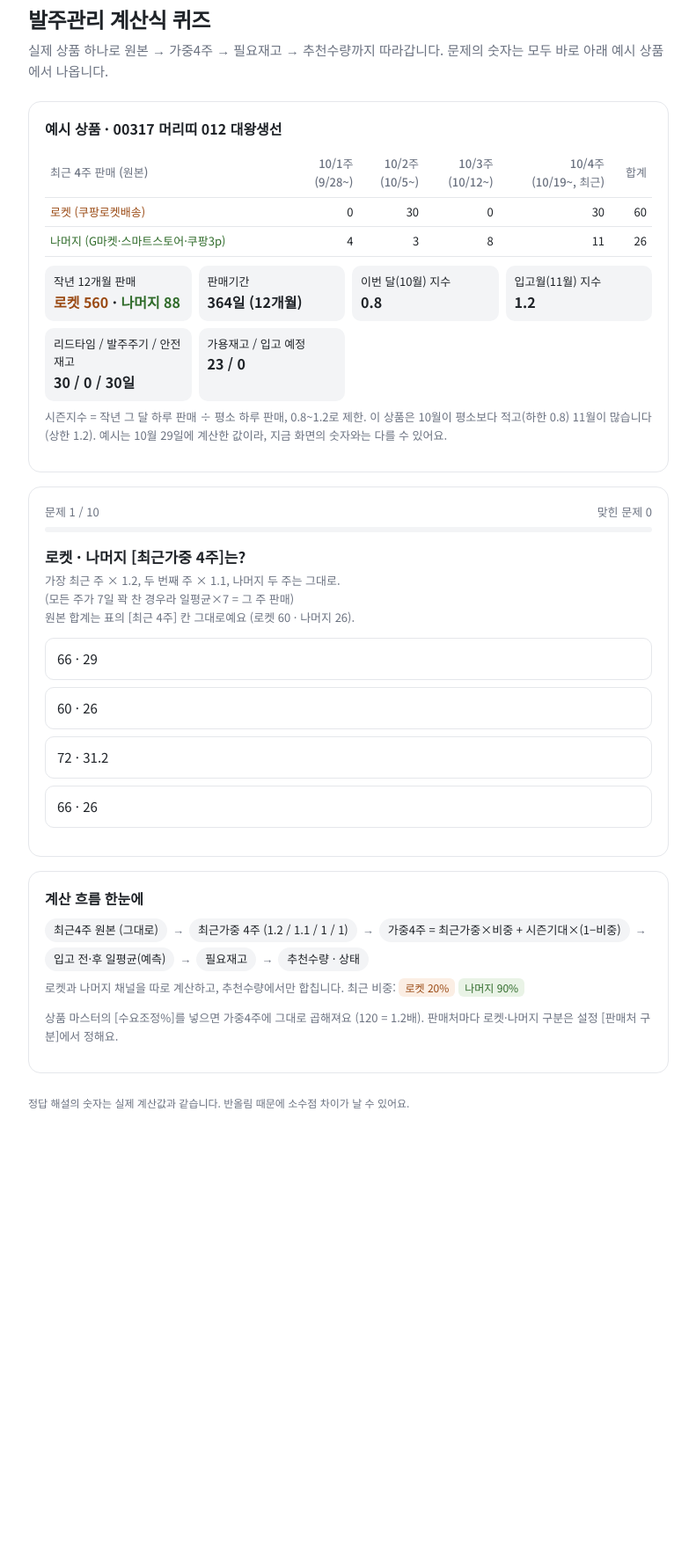
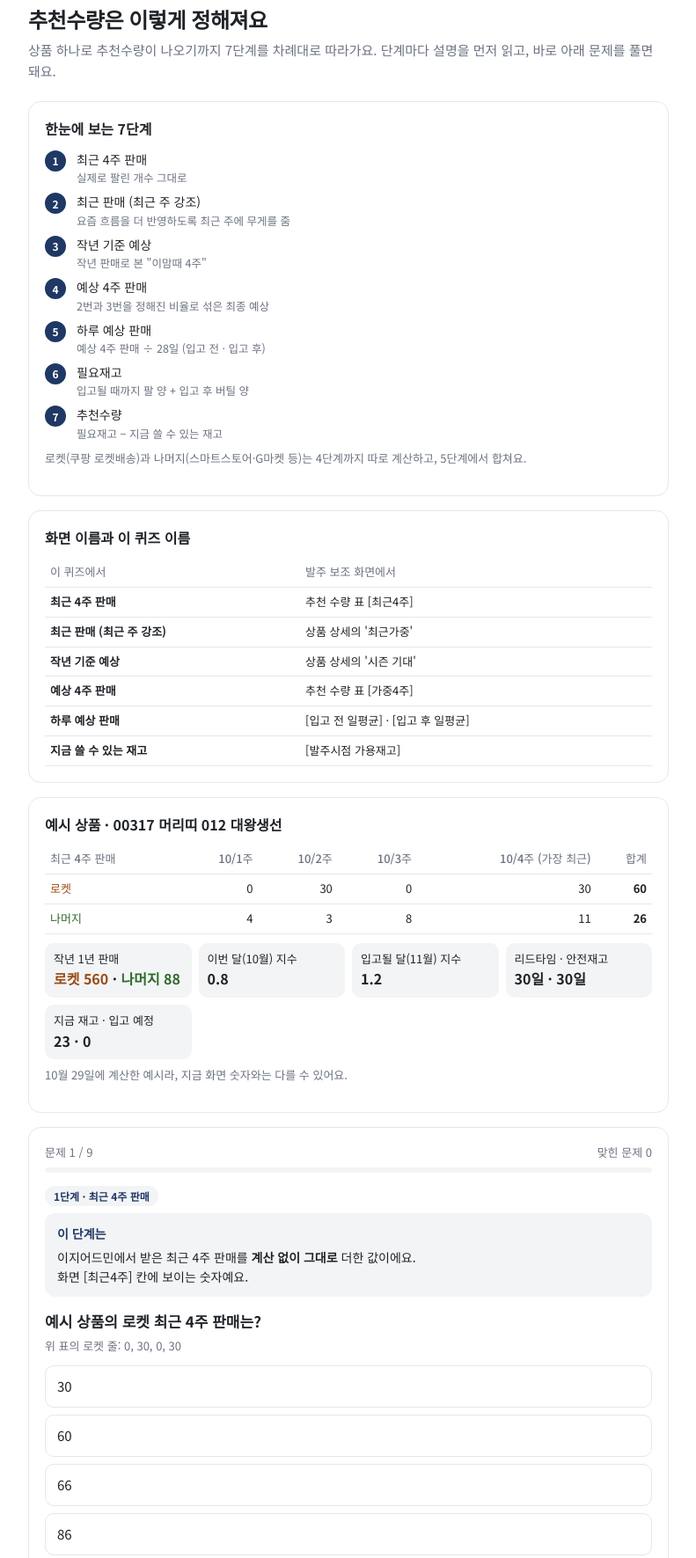
Before and after one commit to new-romang/order-quiz, a plain HTML site: page index.html in a window 1280 px wide. Shown: the part 25-1796 px from the top of the page at 88% size, without its empty margins (244-1035 px from the left). Before the commit the page ends 1368 px from the top, so only its background shows below. Drawn offline with Linux system fonts and the light colour scheme.

Commit message:
Update index.html

```diff
--- a/index.html
+++ b/index.html
@@ -3,7 +3,7 @@
 <head>
 <meta charset="utf-8">
 <meta name="viewport" content="width=device-width, initial-scale=1">
-<title>발주관리 계산식 퀴즈</title>
+<title>추천수량 계산 퀴즈</title>
 <link href="https://fonts.googleapis.com/css2?family=Noto+Sans+KR:wght@400;500;700&display=swap" rel="stylesheet">
 <style>
 :root{
@@ -65,36 +65,64 @@ th{color:var(--muted);font-weight:500}
 .list{margin:8px 0 0;padding-left:18px;font-size:14px}
 footer{color:var(--muted);font-size:12px;margin-top:24px}
 @media (max-width:520px){.q{font-size:16px}}
+.learn{background:var(--chip);border-radius:12px;padding:12px 14px;margin:8px 0 14px;font-size:14px;white-space:pre-line}
+.learn .t{font-weight:700;color:var(--accent);display:block;margin-bottom:4px}
+.step-label{display:inline-block;font-size:12px;font-weight:700;color:var(--accent);background:var(--chip);border-radius:999px;padding:2px 10px}
+.steps{list-style:none;margin:0;padding:0;display:grid;gap:6px;counter-reset:s}
+.steps li{display:grid;grid-template-columns:28px 1fr;gap:8px;align-items:start;font-size:14px}
+.steps li::before{counter-increment:s;content:counter(s);width:24px;height:24px;border-radius:50%;background:var(--accent);color:#fff;font-size:12px;font-weight:700;display:flex;align-items:center;justify-content:center;margin-top:1px}
+.steps small{display:block;color:var(--muted);font-size:12.5px}
+.glo td,.glo th{white-space:normal;vertical-align:top;text-align:left}
+.glo td:first-child{font-weight:700;white-space:nowrap}
 </style>
 </head>
 <body>
 <div class="wrap">
-  <h1>발주관리 계산식 퀴즈</h1>
-  <p class="sub">실제 상품 하나로 원본 → 가중4주 → 필요재고 → 추천수량까지 따라갑니다. 문제의 숫자는 모두 바로 아래 예시 상품에서 나옵니다.</p>
+  <h1>추천수량은 이렇게 정해져요</h1>
+  <p class="sub">상품 하나로 추천수량이 나오기까지 7단계를 차례대로 따라가요. 단계마다 설명을 먼저 읽고, 바로 아래 문제를 풀면 돼요.</p>
 
+  <div class="card">
+    <h2>한눈에 보는 7단계</h2>
+    <ol class="steps">
+      <li><span>최근 4주 판매<small>실제로 팔린 개수 그대로</small></span></li>
+      <li><span>최근 판매 (최근 주 강조)<small>요즘 흐름을 더 반영하도록 최근 주에 무게를 줌</small></span></li>
+      <li><span>작년 기준 예상<small>작년 판매로 본 "이맘때 4주"</small></span></li>
+      <li><span>예상 4주 판매<small>2번과 3번을 정해진 비율로 섞은 최종 예상</small></span></li>
+      <li><span>하루 예상 판매<small>예상 4주 판매 ÷ 28일 (입고 전 · 입고 후)</small></span></li>
+      <li><span>필요재고<small>입고될 때까지 팔 양 + 입고 후 버틸 양</small></span></li>
+      <li><span>추천수량<small>필요재고 − 지금 쓸 수 있는 재고</small></span></li>
+    </ol>
+    <p class="hint">로켓(쿠팡 로켓배송)과 나머지(스마트스토어·G마켓 등)는 4단계까지 따로 계산하고, 5단계에서 합쳐요.</p>
+  </div>
 
-
+  <div class="card">
+    <h2>화면 이름과 이 퀴즈 이름</h2>
+    <div class="scroll"><table class="glo">
+      <tr><th>이 퀴즈에서</th><th>발주 보조 화면에서</th></tr>
+      <tr><td>최근 4주 판매</td><td>추천 수량 표 [최근4주]</td></tr>
+      <tr><td>최근 판매 (최근 주 강조)</td><td>상품 상세의 '최근가중'</td></tr>
+      <tr><td>작년 기준 예상</td><td>상품 상세의 '시즌 기대'</td></tr>
+      <tr><td>예상 4주 판매</td><td>추천 수량 표 [가중4주]</td></tr>
+      <tr><td>하루 예상 판매</td><td>[입고 전 일평균] · [입고 후 일평균]</td></tr>
+      <tr><td>지금 쓸 수 있는 재고</td><td>[발주시점 가용재고]</td></tr>
+    </table></div>
+  </div>
 
   <div class="card">
     <h2>예시 상품 · 00317 머리띠 012 대왕생선</h2>
-    <div class="scroll">
-    <table>
-      <thead><tr><th>최근 4주 판매 (원본)</th><th>10/1주<br>(9/28~)</th><th>10/2주<br>(10/5~)</th><th>10/3주<br>(10/12~)</th><th>10/4주<br>(10/19~, 최근)</th><th>합계</th></tr></thead>
-      <tbody>
-        <tr><td class="r">로켓 (쿠팡로켓배송)</td><td>0</td><td>30</td><td>0</td><td>30</td><td>60</td></tr>
-        <tr><td class="o">나머지 (G마켓·스마트스토어·쿠팡3p)</td><td>4</td><td>3</td><td>8</td><td>11</td><td>26</td></tr>
-      </tbody>
-    </table>
+    <div class="scroll"><table>
+      <tr><th>최근 4주 판매</th><th>10/1주</th><th>10/2주</th><th>10/3주</th><th>10/4주 (가장 최근)</th><th>합계</th></tr>
+      <tr><td class="r">로켓</td><td>0</td><td>30</td><td>0</td><td>30</td><td><b>60</b></td></tr>
+      <tr><td class="o">나머지</td><td>4</td><td>3</td><td>8</td><td>11</td><td><b>26</b></td></tr>
+    </table></div>
+    <div class="kv">
+      <div>작년 1년 판매<b><span class="r">로켓 560</span> · <span class="o">나머지 88</span></b></div>
+      <div>이번 달(10월) 지수<b>0.8</b></div>
+      <div>입고될 달(11월) 지수<b>1.2</b></div>
+      <div>리드타임 · 안전재고<b>30일 · 30일</b></div>
+      <div>지금 재고 · 입고 예정<b>23 · 0</b></div>
     </div>
-    <div class="kv">
-      <div>작년 12개월 판매<b><span class="r">로켓 560</span> · <span class="o">나머지 88</span></b></div>
-      <div>판매기간<b>364일 (12개월)</b></div>
-      <div>이번 달(10월) 지수<b>0.8</b></div>
-      <div>입고월(11월) 지수<b>1.2</b></div>
-      <div>리드타임 / 발주주기 / 안전재고<b>30 / 0 / 30일</b></div>
-      <div>가용재고 / 입고 예정<b>23 / 0</b></div>
-    </div>
-    <p class="hint">시즌지수 = 작년 그 달 하루 판매 ÷ 평소 하루 판매, 0.8~1.2로 제한. 이 상품은 10월이 평소보다 적고(하한 0.8) 11월이 많습니다(상한 1.2). 예시는 10월 29일에 계산한 값이라, 지금 화면의 숫자와는 다를 수 있어요.</p>
+    <p class="hint">10월 29일에 계산한 예시라, 지금 화면 숫자와는 다를 수 있어요.</p>
   </div>
 
   <div class="card" id="quiz">
@@ -103,35 +131,55 @@ footer{color:var(--muted);font-size:12px;margin-top:24px}
     <div id="qbody"></div>
   </div>
 
-  <div class="card">
-    <h2>계산 흐름 한눈에</h2>
-    <div class="flow">
-      <span class="s">최근4주 원본 (그대로)</span><span class="a">→</span>
-      <span class="s">최근가중 4주 (1.2 / 1.1 / 1 / 1)</span><span class="a">→</span>
-      <span class="s">가중4주 = 최근가중×비중 + 시즌기대×(1−비중)</span><span class="a">→</span>
-      <span class="s">입고 전·후 일평균(예측)</span><span class="a">→</span>
-      <span class="s">필요재고</span><span class="a">→</span>
-      <span class="s">추천수량 · 상태</span>
-    </div>
-    <p class="hint">로켓과 나머지 채널을 따로 계산하고, 추천수량에서만 합칩니다. 최근 비중: <span class="tag r">로켓 20%</span><span class="tag o">나머지 90%</span></p>
-    <p class="hint">상품 마스터의 [수요조정%]를 넣으면 가중4주에 그대로 곱해져요 (120 = 1.2배). 판매처마다 로켓·나머지 구분은 설정 [판매처 구분]에서 정해요.</p>
-  </div>
-
-  <footer>정답 해설의 숫자는 실제 계산값과 같습니다. 반올림 때문에 소수점 차이가 날 수 있어요.</footer>
+  <footer>숫자는 실제 계산값과 같아요. 반올림 때문에 소수점이 조금 다를 수 있어요.</footer>
 </div>
-
 <script>
 const Q = [
- {"q":"로켓 · 나머지 [최근가중 4주]는?","note":"가장 최근 주 × 1.2, 두 번째 주 × 1.1, 나머지 두 주는 그대로.\n(모든 주가 7일 꽉 찬 경우라 일평균×7 = 그 주 판매)\n원본 합계는 표의 [최근 4주] 칸 그대로예요 (로켓 60 · 나머지 26).","o":["66 · 29","60 · 26","72 · 31.2","66 · 26"],"a":0,"e":"로켓: 최근 30 × 1.2 = 36, 두 번째 0 × 1.1 = 0, 30 + 0 그대로 → <span class='v'>66</span>\n나머지: 11 × 1.2 = 13.2, 8 × 1.1 = 8.8, 3 + 4 그대로 → <span class='v'>29</span>\n원본(60 · 26)보다 최근 주 쪽이 조금 더 무거워져요."},
- {"q":"로켓 · 나머지 [가중4주]는?","note":"가중4주 = 최근가중 × 최근 비중 + 시즌 기대 × (1 − 최근 비중)\n최근 비중: 로켓 20% · 나머지 90%\n시즌 기대 = 평소 하루(작년 12개월 ÷ 364일) × 28 × 이번 달 지수 0.8","o":["66 · 29","35 · 26","41 · 27","50 · 24"],"a":2,"e":"로켓 시즌 기대 = 560 ÷ 364 × 28 × 0.8 = 34.5\n→ 66 × 0.2 + 34.5 × 0.8 = 40.8 → <span class='v'>41</span>\n나머지 시즌 기대 = 88 ÷ 364 × 28 × 0.8 = 5.4\n→ 29 × 0.9 + 5.4 × 0.1 = 26.6 → <span class='v'>27</span>\n로켓은 PO가 몰렸다 비었다 해서 작년 패턴을 더 믿고, 나머지는 거의 최근가중대로 가요."},
- {"q":"[입고 전 일평균(예측)]은?","note":"앞으로 입고 전까지 하루에 팔릴 것으로 예측한 수량입니다. (실제로 팔린 속도는 최근4주 원본 ÷ 28)","o":["(60+26) ÷ 28 = 3.07","(41+27) ÷ 28 = 2.43","(66+29) ÷ 28 = 3.39","41 ÷ 28 = 1.46"],"a":1,"e":"입고 전 일평균(예측) = (로켓 가중4주 + 나머지 가중4주) ÷ 28\n= 68 ÷ 28 = <span class='v'>2.43개/일</span>\n실제 속도는 (60+26) ÷ 28 = 3.07개지만, 로켓 PO 덩어리를 작년 패턴으로 눌러서 예측은 2.43개입니다."},
- {"q":"[입고 후 일평균(예측)]이 입고 전(2.43)보다 큰 2.91로 나왔습니다. 가장 큰 이유는?","note":"입고 후 일평균 = 가중4주와 같은 식, 시즌 기대에만 '입고월 지수' 사용","o":["리드타임이 30일이라서","나머지 채널 최근 주가 늘어서","안전재고가 들어가서","입고월(11월) 지수 1.2가 이번 달 0.8보다 커서, 시즌 비중 80%인 로켓 몫이 크게 오름"],"a":3,"e":"로켓: 66÷28×0.2 = 0.47 + 1.538×<b>1.2</b>×0.8 = 1.48 → 1.95\n나머지: 29÷28×0.9 = 0.93 + 0.242×1.2×0.1 = 0.03 → 0.96\n합계 = <span class='v'>2.91</span>\n지수가 0.8 → 1.2로 바뀐 효과가 시즌 비중이 큰 로켓에서 주로 나타납니다."},
- {"q":"[필요재고]는?","note":"필요재고 = 입고 전 일평균 × 리드타임 + 입고 후 일평균 × (발주주기 + 안전재고)","o":["2.43 × 60 = 146","2.43 × 30 + 2.91 × 30 = 160","2.91 × 60 = 175","(2.43 + 2.91) × 30 × 1.3 = 208"],"a":1,"e":"입고 전 30일: 2.43 × 30 = 72.9\n입고 후 버틸 30일: 2.91 × (0 + 30) = 87.3\n합계 = <span class='v'>160</span>"},
- {"q":"[추천수량]과 [상태]는?","note":"가용재고 23, 입고 예정 0, 박스입수·MOQ 없음\n재고 버티는 일수 = 발주시점 가용재고 ÷ 실제 일평균(최근4주 원본 ÷ 28)","o":["137 · 긴급","137 · 발주","160 · 긴급","183 · 발주"],"a":0,"e":"추천 = 160 − (23 + 0) = <span class='v'>137</span>\n버티는 일수 = 23 ÷ 3.07(실제 일평균) = 7일 < 리드타임 30일 → <span class='v'>긴급</span>\n\n상태는 이 순서로 정해요:\n① 상품 마스터에서 발주제외 → <b>발주제외</b> (추천 수량 화면에 안 나와요)\n② 최근 파일에 재고 정보가 없음 → <b>재고확인</b>\n③ 버티는 일수 < 리드타임 → <b>긴급</b>\n④ 추천수량이 있음 → <b>발주</b>\n⑤ 그 밖 → <b>여유</b>"},
- {"q":"같은 상품인데 가용재고가 −5, 지난주 [발주 기록]한 40개가 아직 입고 전, 박스입수 50이라면 추천수량은?","note":"필요재고는 그대로 160\n발주시점 가용재고 = 가용재고(마이너스면 0) + 입고 예정","o":["115","120","150","165"],"a":2,"e":"가용재고 −5 → <b>0으로</b> 봐요\n발주시점 가용재고 = 0 + 입고 예정 40 = 40\n필요 − 가용 = 160 − 40 = 120 → 박스 50개 단위로 <b>올림</b> → <span class='v'>150</span>\nMOQ가 있으면 그보다 작을 때 MOQ로 맞춰요 (MOQ 200이면 200).\n입고 예정은 [발주 기록 · 입고 처리]에서 [입고 완료]를 누를 때까지 더해져서, 같은 상품을 또 추천하지 않아요."},
- {"q":"수요일(10/28)에 받은 파일이라 맨 끝에 10/5주(10/26~) 열이 생기고, 로켓이 월·화 이틀 동안 10개 팔렸다면? 이 주의 최근가중 기여분은?","note":"판매는 다음날 반영 → 수요일 파일 = 월·화 2일치","o":["10 × 1.2 = 12","10 ÷ 7 × 1.2 × 7 = 12","10 × 7 = 70","10 ÷ 2 × 1.2 × 7 = 42"],"a":3,"e":"덜 끝난 주는 '지난 일수'로 일평균을 냅니다: 10 ÷ 2 = 5개/일\n최근 1주 가중 × 7일: 5 × 1.2 × 7 = <span class='v'>42</span>\n이때 순위가 한 칸씩 밀려 10/4주가 ×1.1, 9/28주는 4주 밖으로 빠집니다.\n최근 파일을 올릴 때 [이 파일 받은 날]이 실제 받은 날과 같아야 일수가 맞게 계산돼요."},
- {"q":"이 상품을 상품 마스터에서 [시즌유형 = 시즌상품]으로 지정하면 로켓 · 나머지 가중4주는?","note":"작년 10월 판매(5주 = 35일): 로켓 30 · 나머지 15\n시즌상품 = 최근 판매를 쓰지 않고 작년 같은 달 하루 판매 × 28 × 1.2","o":["41 · 27","29 · 14","66 · 29","36 · 18"],"a":1,"e":"로켓: 30 ÷ 35 × 28 × 1.2 = 28.8 → <span class='v'>29</span>\n나머지: 15 ÷ 35 × 28 × 1.2 = 14.4 → <span class='v'>14</span>\n입고 후 일평균은 작년 입고월(11월) 하루 판매 × 1.2를 써요.\n\n상품 유형별로 정리하면:\n· <b>일반</b> (판매 4개월 이상): 최근가중 × 비중 + 시즌 기대 (지금까지 문제)\n· <b>신상품</b> (판매 4개월 미만): 시즌 없이 최근가중 100% (로켓 66), 안전재고 × 130% (39일)\n· <b>시즌 미적용</b> (연간 판매 150개 미만 또는 시즌유형 '미적용'): 시즌지수를 1.0으로 계산\n· <b>시즌상품</b>: 위처럼 작년 같은 달 × 1.2"},
- {"q":"상품 마스터에서 이 상품 [안전재고(일)]에 45를 넣으면 추천수량은?","note":"가용재고 23, 입고 예정 0. 빈칸이면 설정값(30일)을 따릅니다.","o":["137 그대로","약 160","약 181","약 204"],"a":2,"e":"필요재고 = 2.43 × 30 + 2.91 × (0 + 45) = 72.9 + 130.9 = 204\n추천 = 204 − 23 = <span class='v'>181</span>\n발주주기·리드타임·안전재고는 상품 마스터 값이 있으면 그 값, 비어 있으면 설정값.\n로켓·나머지 최근 비중처럼 <b>전체에 적용되는 값</b>은 설정 화면 [판매 반영 비중]에서 한 번만 바꾸면 돼요."}
+ {step:"1단계 · 최근 4주 판매",
+  learn:"이지어드민에서 받은 최근 4주 판매를 <b>계산 없이 그대로</b> 더한 값이에요.\n화면 [최근4주] 칸에 보이는 숫자예요.",
+  q:"예시 상품의 로켓 최근 4주 판매는?", note:"위 표의 로켓 줄: 0, 30, 0, 30",
+  o:["30","60","66","86"], a:1,
+  e:"0 + 30 + 0 + 30 = <span class='v'>60</span>\n아직 아무 계산도 하지 않은 실제 판매예요."},
+ {step:"2단계 · 최근 판매 (최근 주 강조)",
+  learn:"요즘 흐름을 더 반영하려고, <b>가장 최근 주는 × 1.2, 그 전 주는 × 1.1</b>, 나머지 두 주는 그대로 더해요.\n그래서 최근에 많이 팔린 상품일수록 이 숫자가 커져요.",
+  q:"로켓의 최근 판매 (최근 주 강조)는?", note:"30(10/4주) × 1.2 + 0(10/3주) × 1.1 + 30(10/2주) + 0(10/1주)",
+  o:["60","72","66","36"], a:2,
+  e:"36 + 0 + 30 + 0 = <span class='v'>66</span>\n가장 최근 주 30개에 1.2를 곱해서 1단계(60)보다 조금 커졌어요.\n나머지 채널도 같은 방식으로 계산하면 29예요."},
+ {step:"3단계 · 작년 기준 예상",
+  learn:"작년 판매로 \"이맘때라면 4주에 이 정도 팔린다\"를 계산해요.\n<b>평소 하루 판매 × 28일 × 이번 달 지수</b>\n· 평소 하루 판매 = 작년 1년 판매 ÷ 364일\n· 이번 달 지수 = 작년 이번 달이 평소보다 잘 팔렸으면 1보다 크고(최대 1.2), 덜 팔렸으면 작아요(최소 0.8).",
+  q:"로켓의 작년 기준 예상은?", note:"평소 하루 = 560 ÷ 364 = 1.54개\n10월 지수 0.8 (이 상품은 작년 10월에 평소보다 덜 팔림)",
+  o:["1.54 × 28 × 0.8 = 34.5","1.54 × 28 = 43.1","1.54 × 28 × 1.2 = 51.7","560 ÷ 12 = 46.7"], a:0,
+  e:"1.54 × 28 × 0.8 = <span class='v'>34.5</span>\n\"작년 이맘때라면 4주에 34.5개쯤\"이라는 뜻이에요.\n나머지 채널은 88 ÷ 364 × 28 × 0.8 = 5.4예요."},
+ {step:"4단계 · 예상 4주 판매",
+  learn:"2단계(최근)와 3단계(작년)를 정해진 비율로 섞어요. 화면의 [가중4주]가 이 숫자예요.\n· <span class='r'>로켓</span>: 최근 20% + 작년 80%\n· <span class='o'>나머지</span>: 최근 90% + 작년 10%",
+  q:"로켓의 예상 4주 판매는?", note:"66(최근) × 20% + 34.5(작년) × 80%",
+  o:["66","34.5","50","41"], a:3,
+  e:"13.2 + 27.6 = 40.8 → <span class='v'>41</span>\n나머지: 29 × 90% + 5.4 × 10% = 26.6 → <span class='v'>27</span>"},
+ {step:"4단계 · 왜 비율이 다를까?",
+  learn:"로켓은 판매가 아니라 쿠팡 발주(PO) 기준이라, 한 주에 몰렸다가 다음 주엔 0개인 경우가 많아요.\n나머지 채널은 손님이 사는 만큼 매일 고르게 팔려요.",
+  q:"로켓은 왜 최근보다 작년 기준을 더 믿을까?", note:"",
+  o:["로켓은 판매가 적어서","쿠팡 발주가 몰렸다 비었다 해서 최근 4주만 보면 흔들리기 쉬워서","작년에 로켓이 더 잘 팔려서","설정을 바꾸지 않아서"], a:1,
+  e:"최근 4주에 PO가 한 번 크게 들어오면 최근 판매가 확 커지고, 안 들어오면 0이 돼요.\n그래서 로켓은 <span class='v'>작년 흐름을 80%</span> 믿어서 들쭉날쭉함을 눌러요.\n비율은 설정 화면에서 바꿀 수 있어요."},
+ {step:"5단계 · 하루 예상 판매",
+  learn:"로켓과 나머지의 예상 4주 판매를 <b>더해서 28일로 나눠요</b>. 여기서 두 채널이 합쳐져요.\n· 입고 전: 이번 달 지수로 계산한 값 → [입고 전 일평균]\n· 입고 후: 같은 방식인데 <b>입고될 달의 지수</b>를 씀 → [입고 후 일평균]",
+  q:"입고 전 하루 예상 판매는?", note:"로켓 41 + 나머지 27",
+  o:["(41 + 27) ÷ 28 = 2.43","(60 + 26) ÷ 28 = 3.07","41 ÷ 28 = 1.46","41 + 27 = 68"], a:0,
+  e:"68 ÷ 28 = <span class='v'>2.43개/일</span>\n입고 후는 11월 지수(1.2)를 써서 <span class='v'>2.91개/일</span>이에요. 11월에 더 잘 팔리는 상품이라 더 커요."},
+ {step:"6단계 · 필요재고",
+  learn:"지금 발주하면 리드타임(30일) 뒤에 들어와요. 그래서 두 가지를 더해요.\n① 들어오기 전까지 팔릴 양 = 입고 전 하루 × 리드타임\n② 들어온 뒤 버틸 양 = 입고 후 하루 × (발주주기 + 안전재고)",
+  q:"필요재고는?", note:"입고 전 2.43 · 입고 후 2.91 · 리드타임 30일 · 발주주기 0일 · 안전재고 30일",
+  o:["2.43 × 30 = 73","2.91 × 30 = 87","2.43 × 30 + 2.91 × 30 = 160","(2.43 + 2.91) × 60 = 320"], a:2,
+  e:"① 2.43 × 30 = 72.9\n② 2.91 × (0 + 30) = 87.3\n합계 <span class='v'>160</span>개가 있어야 다음 입고 뒤 30일까지 버텨요."},
+ {step:"7단계 · 추천수량",
+  learn:"필요재고에서 <b>지금 쓸 수 있는 재고</b>를 빼요.\n지금 쓸 수 있는 재고 = 지금 재고 + 발주했지만 아직 안 들어온 수량\n(박스 단위가 있으면 박스로 올려요)",
+  q:"추천수량은?", note:"필요재고 160 · 지금 재고 23 · 입고 예정 0",
+  o:["160","137","183","23"], a:1,
+  e:"160 − (23 + 0) = <span class='v'>137</span>개\n이만큼 발주하면 입고 뒤 30일까지 버틸 수 있어요."},
+ {step:"정리",
+  learn:"",
+  q:"추천수량이 나오는 순서로 맞는 것은?", note:"",
+  o:["예상 4주 판매 → 최근 4주 판매 → 필요재고 → 추천수량","최근 4주 판매 → 최근 판매(최근 주 강조) + 작년 기준 예상 → 예상 4주 판매 → 하루 예상 판매 → 필요재고 → 추천수량","필요재고 → 하루 예상 판매 → 추천수량","최근 4주 판매 → 필요재고 → 예상 4주 판매 → 추천수량"], a:1,
+  e:"<span class='v'>최근 판매</span>와 <span class='v'>작년 기준</span>을 섞어 <b>예상 4주 판매</b>를 만들고\n→ 하루로 나눠서 → 필요재고를 구하고 → 지금 재고를 빼면 추천수량이에요."}
 ];
 let i=0, score=0, answered=false, wrong=[];
 const $=id=>document.getElementById(id);
@@ -141,11 +189,11 @@ function render(){
   $('qnum').textContent=`문제 ${i+1} / ${Q.length}`;
   $('score').textContent=`맞힌 문제 ${score}`;
   $('bar').style.width=(i/Q.length*100)+'%';
-  $('qbody').innerHTML=`<div class="q">${d.q}</div>${d.note?`<div class="qnote">${d.note}</div>`:''}
+  $('qbody').innerHTML=`<span class="step-label">${d.step}</span>${d.learn?`<div class="learn"><span class="t">이 단계는</span>${d.learn}</div>`:''}<div class="q">${d.q}</div>${d.note?`<div class="qnote">${d.note}</div>`:''}
     <div class="opts">${d.o.map((t,k)=>`<button class="opt" data-k="${k}">${t}</button>`).join('')}</div>
     <div id="exp"></div><div class="row"><span></span><button class="btn" id="next" style="display:none">다음 문제</button></div>`;
   document.querySelectorAll('.opt').forEach(b=>b.onclick=()=>pick(+b.dataset.k));
-  $('next').onclick=()=>{i++;render();};
+  $('next').onclick=()=>{i++;render();$('quiz').scrollIntoView({behavior:'smooth',block:'start'});};
 }
 function pick(k){
   if(answered) return; answered=true;
@@ -155,7 +203,7 @@ function pick(k){
     const kk=+b.dataset.k; b.disabled=true;
     if(kk===d.a) b.classList.add('ok'); else if(kk===k) b.classList.add('no');
   });
-  $('exp').innerHTML=`<div class="exp"><b>${ok?'정답!':'다시 볼게요.'}</b>\n${d.e}</div>`;
+  $('exp').innerHTML=`<div class="exp"><b>${ok?'정답!':'괜찮아요, 같이 볼게요.'}</b>\n${d.e}</div>`;
   $('next').style.display='inline-block';
   $('next').textContent=i===Q.length-1?'결과 보기':'다음 문제';
   $('score').textContent=`맞힌 문제 ${score}`;
@@ -163,7 +211,7 @@ function pick(k){
 function finish(){
   $('bar').style.width='100%'; $('qnum').textContent='완료'; $('score').textContent='';
   $('qbody').innerHTML=`<div class="result"><h2>${Q.length}문제 중 ${score}문제 정답</h2>
-   ${wrong.length?`<p>다시 볼 문제:</p><ul class="list">${wrong.map(w=>`<li>${w+1}. ${Q[w].q}</li>`).join('')}</ul>`:'<p>전부 맞혔어요. 계산 흐름을 끝까지 따라갈 수 있습니다.</p>'}
+   ${wrong.length?`<p>다시 볼 단계:</p><ul class="list">${wrong.map(w=>`<li>${Q[w].step}</li>`).join('')}</ul>`:'<p>전부 맞혔어요. 추천수량이 어떻게 나오는지 끝까지 따라갈 수 있어요.</p>'}
    <div class="row"><button class="btn ghost" id="again">처음부터 다시</button></div></div>`;
   $('again').onclick=()=>{i=0;score=0;wrong=[];render();};
 }
```
